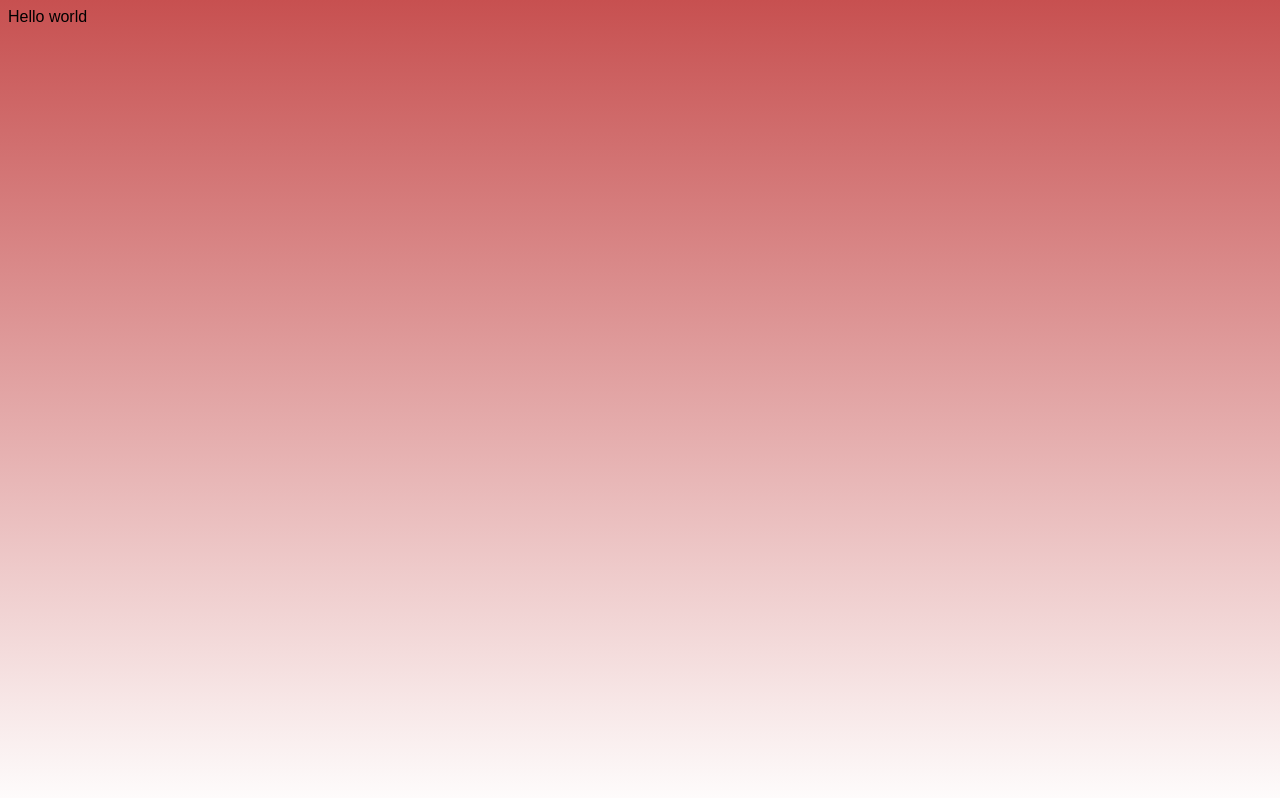
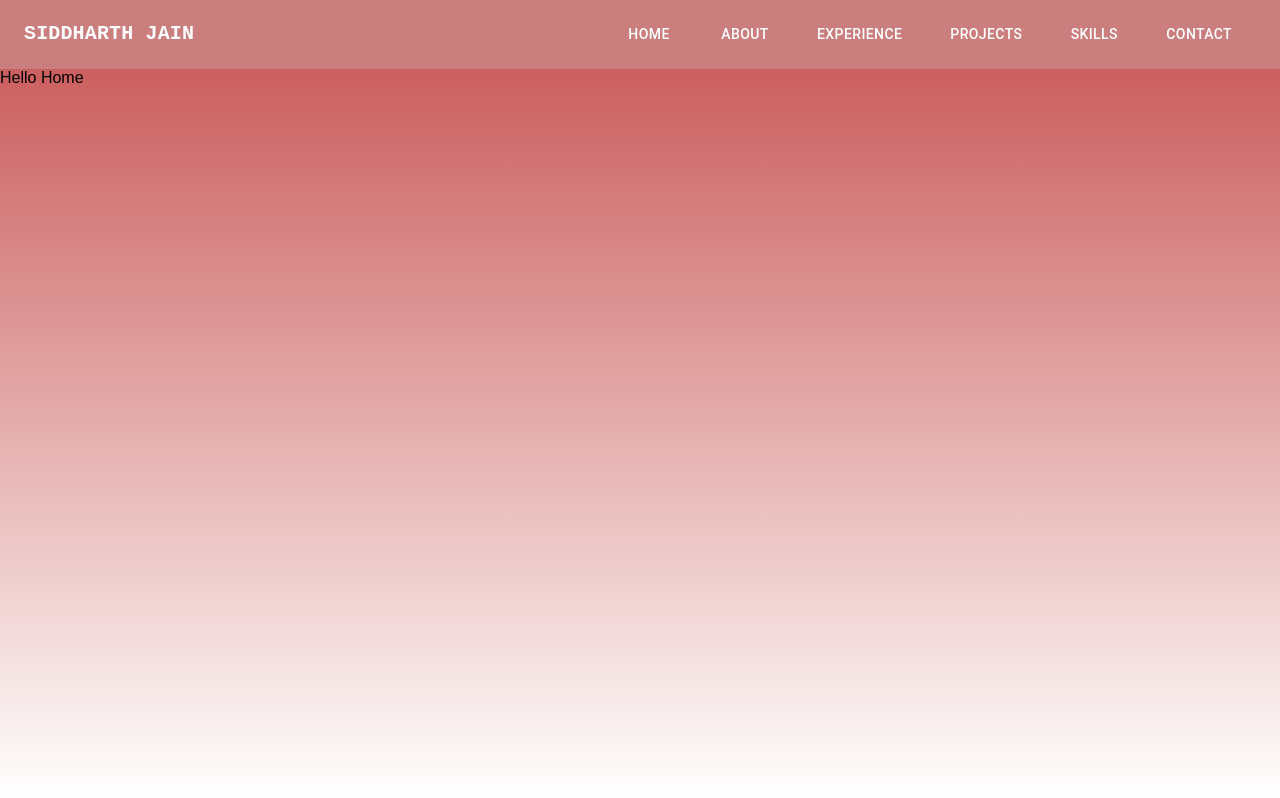
Before and after one commit to professinalsidd/resume, a Next.js app: page / in a window 1280 px wide. Shown: the top 798 px of the page. Built offline with nearby package versions, Linux system fonts and the light colour scheme.

Commit message:
feat: nav bar make it

```diff
--- a/src/app/globals.css
+++ b/src/app/globals.css
@@ -1,4 +1,6 @@
 body {
+  margin: 0;
+  padding: 0;
   background: linear-gradient(180deg, #c75050 0%, rgba(255, 255, 255, 0) 100%);
   min-height: 100vh;
   font-family: Arial, Helvetica, sans-serif;
--- /dev/null
+++ b/src/app/home/home.js
@@ -0,0 +1,7 @@
+import React from "react";
+
+const HomePage = () => {
+  return <div>Hello Home</div>;
+};
+
+export default HomePage;
--- a/src/app/page.js
+++ b/src/app/page.js
@@ -1,6 +1,13 @@
 import Image from "next/image";
 import styles from "./page.module.css";
+import HomePage from "./home/home";
+import NavbarComp from "@/components/navbar/navbar";
 
 export default function Home() {
-  return <div>Hello world</div>;
+  return (
+    <div>
+      <NavbarComp />
+      <HomePage />
+    </div>
+  );
 }
--- /dev/null
+++ b/src/components/navbar/navbar.js
@@ -0,0 +1,143 @@
+"use client";
+import * as React from "react";
+import AppBar from "@mui/material/AppBar";
+import Box from "@mui/material/Box";
+import Toolbar from "@mui/material/Toolbar";
+import IconButton from "@mui/material/IconButton";
+import Typography from "@mui/material/Typography";
+import Menu from "@mui/material/Menu";
+import MenuIcon from "@mui/icons-material/Menu";
+import Container from "@mui/material/Container";
+import Button from "@mui/material/Button";
+import MenuItem from "@mui/material/MenuItem";
+
+const pages = ["Home", "About", "Experience", "Projects", "Skills", "Contact"];
+
+function NavbarComp() {
+  const [anchorElNav, setAnchorElNav] = React.useState(null);
+
+  const handleOpenNavMenu = (event) => {
+    setAnchorElNav(event.currentTarget);
+  };
+
+  const handleCloseNavMenu = () => {
+    setAnchorElNav(null);
+  };
+
+  return (
+    <AppBar
+      position="static"
+      sx={{ background: "rgba(203, 126, 126, 1)", boxShadow: "none" }}
+    >
+      <Container maxWidth="xl">
+        <Toolbar disableGutters>
+          <Typography
+            variant="h6"
+            noWrap
+            component="a"
+            href="#app-bar-with-responsive-menu"
+            sx={{
+              mr: 2,
+              display: { xs: "none", md: "flex" },
+              fontFamily: "monospace",
+              fontWeight: 600,
+              color: "inherit",
+              textDecoration: "none",
+            }}
+          >
+            SIDDHARTH JAIN
+          </Typography>
+
+          <Box sx={{ flexGrow: 1, display: { xs: "flex", md: "none" } }}>
+            <IconButton
+              size="large"
+              aria-label="account of current user"
+              aria-controls="menu-appbar"
+              aria-haspopup="true"
+              onClick={handleOpenNavMenu}
+              color="inherit"
+            >
+              <MenuIcon />
+            </IconButton>
+            <Menu
+              id="menu-appbar"
+              anchorEl={anchorElNav}
+              anchorOrigin={{
+                vertical: "bottom",
+                horizontal: "left",
+              }}
+              keepMounted
+              transformOrigin={{
+                vertical: "top",
+                horizontal: "left",
+              }}
+              open={Boolean(anchorElNav)}
+              onClose={handleCloseNavMenu}
+              sx={{ display: { xs: "block", md: "none" } }}
+            >
+              {pages.map((page) => (
+                <MenuItem key={page} onClick={handleCloseNavMenu}>
+                  <Typography sx={{ textAlign: "center" }}>{page}</Typography>
+                </MenuItem>
+              ))}
+            </Menu>
+          </Box>
+          <Typography
+            variant="h5"
+            noWrap
+            component="a"
+            href="#app-bar-with-responsive-menu"
+            sx={{
+              mr: 2,
+              display: { xs: "flex", md: "none" },
+              flexGrow: 1,
+              fontFamily: "monospace",
+              fontWeight: 600,
+              color: "inherit",
+              textDecoration: "none",
+            }}
+          >
+            SIDDHARTH JAIN
+          </Typography>
+          <Box
+            sx={{
+              flexGrow: 1,
+              display: {
+                xs: "none",
+                md: "flex",
+                justifyContent: "flex-end",
+              },
+            }}
+          >
+            {pages.map((page) => (
+              <Button
+                key={page}
+                onClick={handleCloseNavMenu}
+                sx={{
+                  m: 2,
+                  color: "white",
+                  display: "block",
+                  "&:hover": {
+                    textDecoration: "underline",
+                    background: "rgba(206, 140, 126, 1)",
+                    borderRadius: 2,
+                    animation: "hoverEffect 0.5s ease-in",
+                  },
+                  "@keyframes hoverEffect": {
+                    "0%": { transform: "scale(1)" },
+                    "50%": { transform: "scale(1.05)" },
+                    "100%": { transform: "scale(1)" },
+                  },
+                }}
+              >
+                {page}
+              </Button>
+            ))}
+          </Box>
+          <Box sx={{ flexGrow: 0 }}></Box>
+        </Toolbar>
+      </Container>
+    </AppBar>
+  );
+}
+export default NavbarComp;
```
Also changed, not shown: package.json (+8 -1 lines), public/home.svg (added), 1 other file (tests, documents, lock files or other folders).
